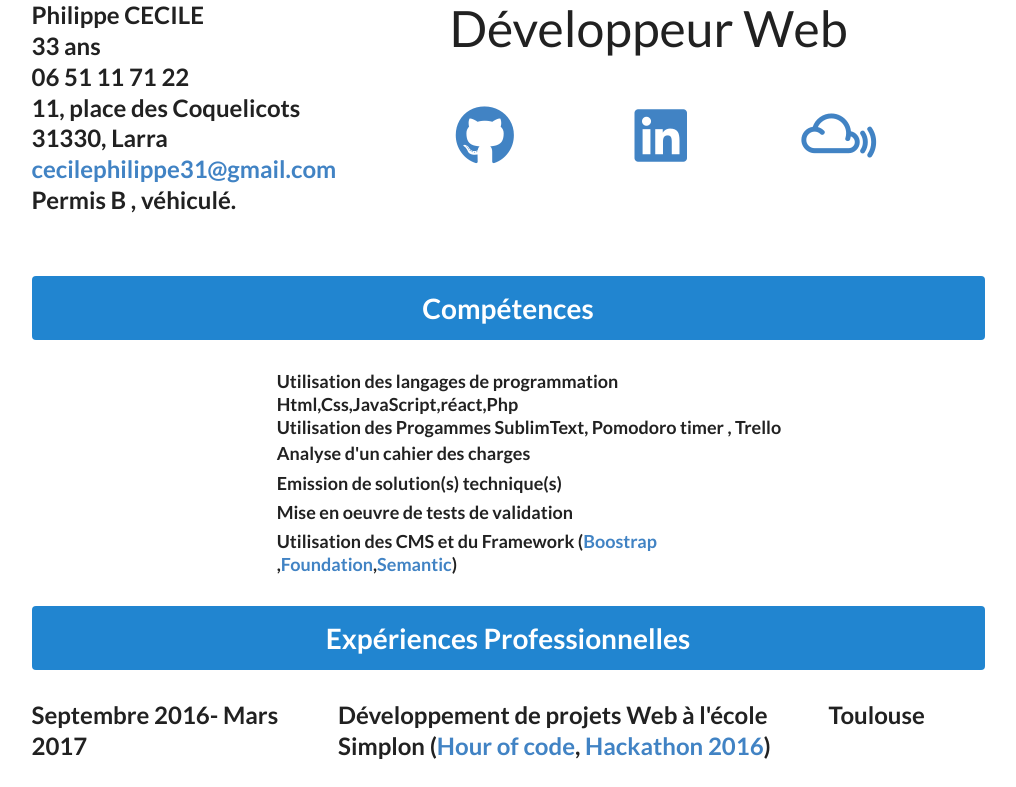
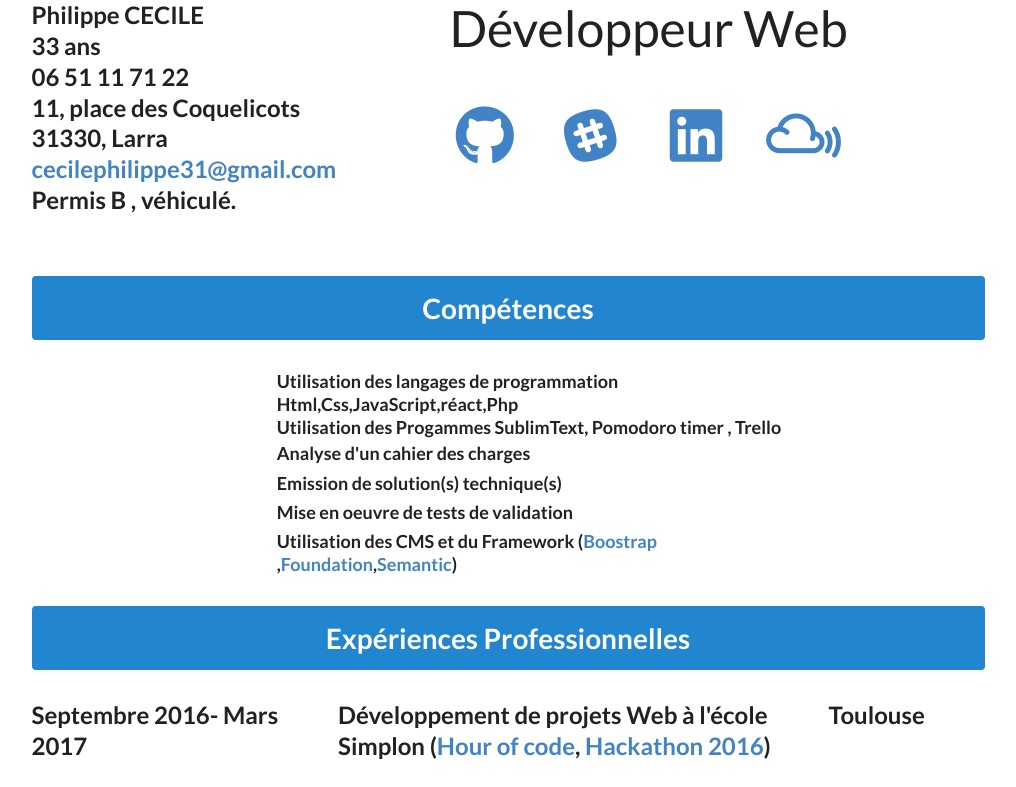
Before and after one commit to Cphil31/cv_final, a website: page index.html in a window 1280 px wide. Shown: the top 787 px of the page, without its empty margins (132-1148 px from the left). Drawn offline with nearby package versions, Linux system fonts and the light colour scheme.

Commit message:
ajout de l'icone slack

```diff
--- a/index.html
+++ b/index.html
@@ -39,17 +39,22 @@
 
 									<div class="ui grid">
 
-										<div class="five wide column">
+										<div class="three wide column">
 											<div><a href="https://github.com/Cphil31?tab=repositories" target="_blank"><i class="github icon"></a></i></div>
 										</div>
 
-										<div class="five wide column">
+										<div class="three wide column">
+											<div><a href="https://simplon-co.slack.com/messages/toulouse02/team/cphil31/" target="_blank"><i class="slack icon"></a></i></div>
+										</div>
+
+										<div class="three wide column">
 											<div><a href="https://linkedin.com/in/philippe-cecile-a579b212b" target="_blank"><i class="linkedin icon"></a></i></div>
 										</div>
 
-										<div class="five wide column">
+										<div class="three wide column">
 											<div><a href="https://www.mixcloud.com/vito-sanacho/" target="_blank"><i class="mixcloud icon"></a></i></div>
 										</div>
+
 									</div>
 
 								</div>
```
